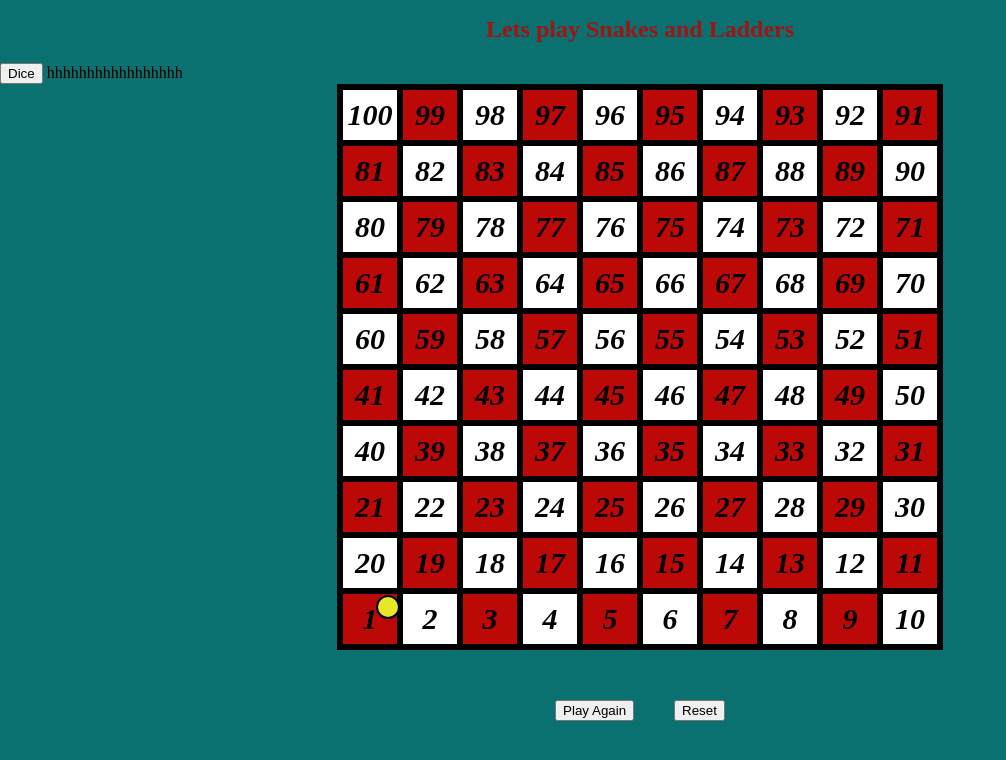
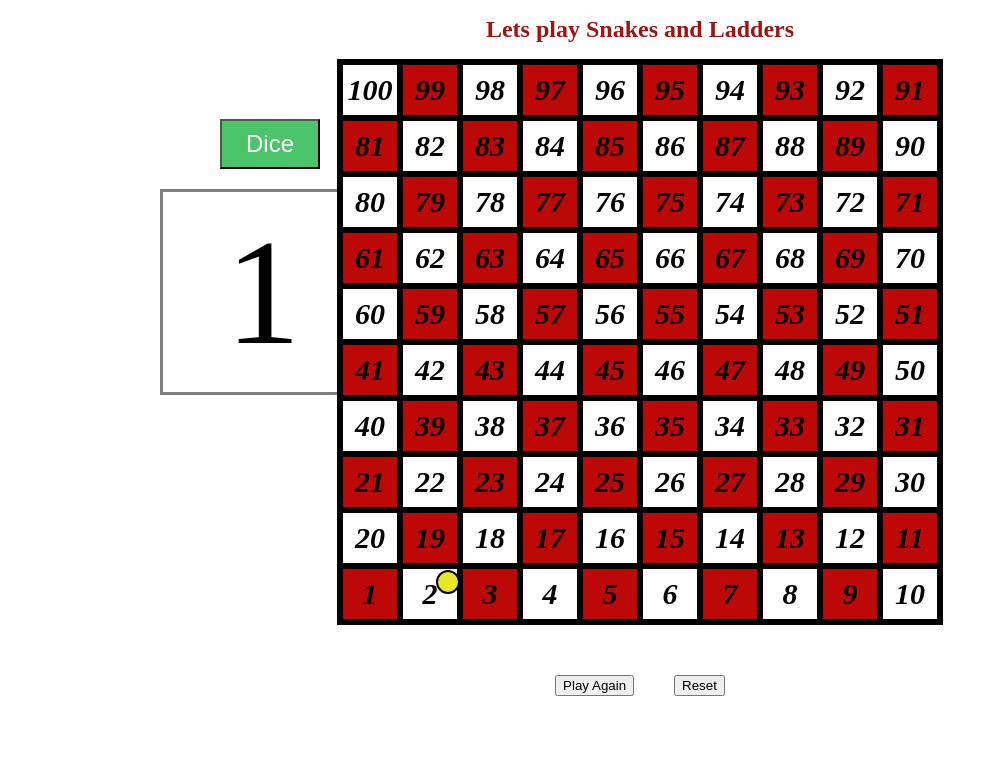
Before and after one commit to abdullaalmalood55/Snake-and-ladder-Game, a plain HTML site: page homepage.html in a window 1280 px wide. Both pictures are taken after a click on the button "Dice". Shown: the whole page, without its empty margins (0-1006 px from the left). Drawn offline with Linux system fonts and the light colour scheme.

Commit message:
Moving the player in the board

```diff
--- a/homepage.html
+++ b/homepage.html
@@ -8,10 +8,11 @@
   <body>
     <h1>Lets play Snakes and Ladders</h1>
     <section class ="game-info">
-<div class="Dice-container">
+      <h2></h2>
+<div class="dice-container">
   <button class="dice"> Dice </button>
-  hhhhhhhhhhhhhhhhh
 </div>
+<div class ="dice-value"></div>
 </section>
 <section class="Gameboard">
 <!-- 1 to 10-->
--- a/script.js
+++ b/script.js
@@ -1,7 +1,9 @@
 const players = document.querySelector(".player")
 const squares = document.querySelectorAll(".square")
+const Dice = document.querySelector(".dice")
+const diceValue = document.querySelector(".dice-value")
 const board = []
-let position = 0
+let playerposition = 0
 const boardlength = () => {
   for (let i = 0; i < 100; i++) {
     board.push(i + 1)
@@ -10,12 +12,30 @@ const boardlength = () => {
 
 const updateboard = () => {
   boardlength()
-  board.forEach((square, index) => {
-    squares[index].innerText = board[index]
-  })
+  board.forEach((square, index) => {})
+} /** */
+squares[playerposition].appendChild(players)
+const RollTheDice = () => {
+  const roll = Math.floor(Math.random() * 6) + 1
+  diceValue.innerText = roll
 
-  console.log(board)
-  squares[0].appendChild(players)
-} /** */
+  playerposition += roll
 
-updateboard()
+  if (playerposition >= 99) {
+    squares[99].appendChild(players)
+    return
+  }
+  squares[playerposition].appendChild(players)
+}
+Dice.addEventListener("click", () => RollTheDice())
+
+//End of add event listener
+
+const render = () => {
+  updateboard()
+}
+
+const gameInit = () => {
+  render()
+}
+gameInit()
--- a/style.css
+++ b/style.css
@@ -1,5 +1,5 @@
 body {
-  background-color: rgb(10, 112, 112);
+  background-color: white;
   margin: 0;
 }
 h1 {
@@ -73,9 +73,40 @@ h1 {
 }
 
 .game-info {
-  display: flex; /* put children side by side */
-  justify-content: flex-start; /* center horizontally */
-  align-items: flex-start; /* align top edges */
-  gap: 20px; /* spacing between dice and board */
+  position: absolute;
+  height: 500px;
+  width: 600px;
+  padding: 20px;
+
+  box-sizing: border-box;
+  margin: 20px;
+  word-wrap: break-word;
+}
+.dice-container {
+  display: flex;
+  flex-direction: column;
+  justify-content: center;
+  align-items: center;
+  padding-right: 100px;
+}
+.dice {
+  height: 50px;
+  width: 100px;
+  text-align: center;
+  font-size: bold;
+  font-size: 24px;
+  background-color: rgb(76, 197, 106);
+  color: rgb(255, 255, 255);
+}
+.dice-value {
+  display: flex;
+  align-items: center;
+  justify-content: center;
+  width: 200px;
+  height: 200px;
+  border: 3px solid gray;
   margin-top: 20px;
+  margin-left: 120px;
+  text-align: center;
+  font-size: 150px;
 }
```
